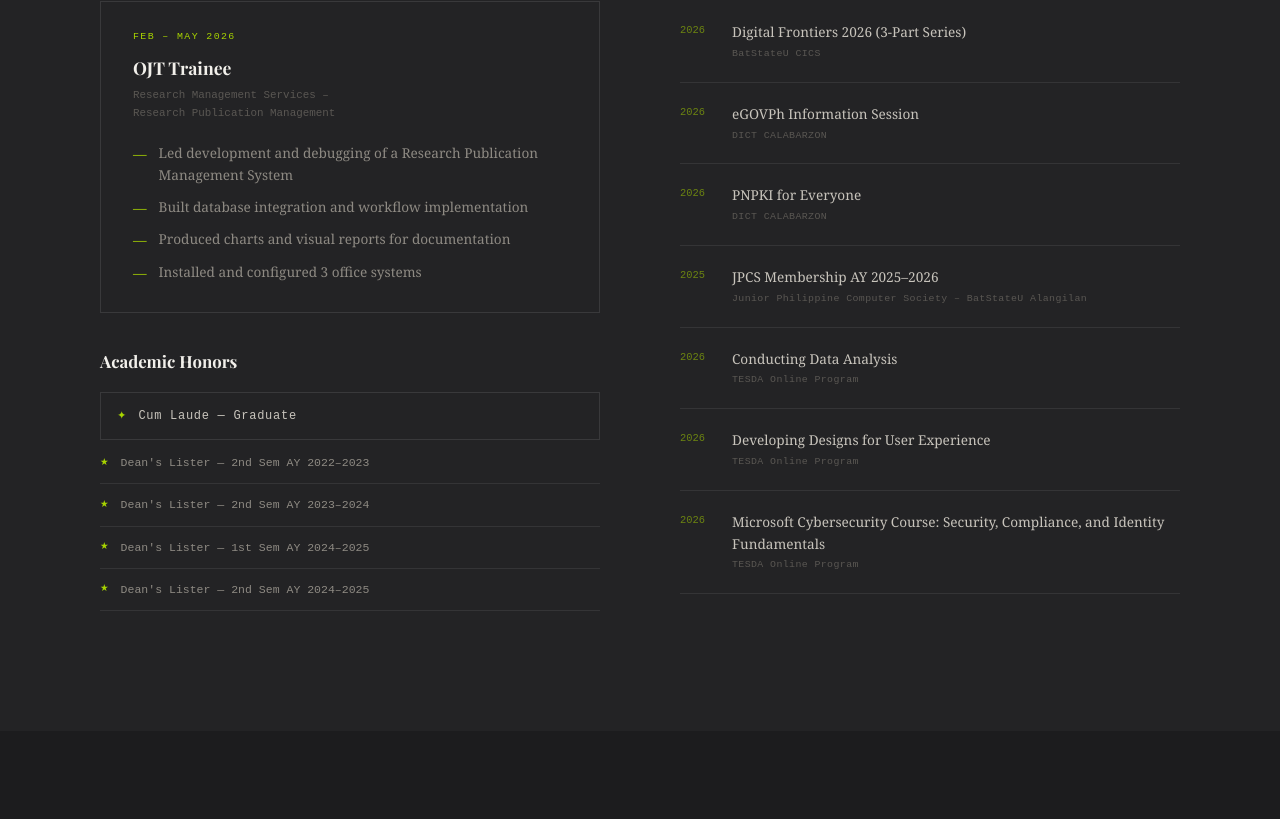
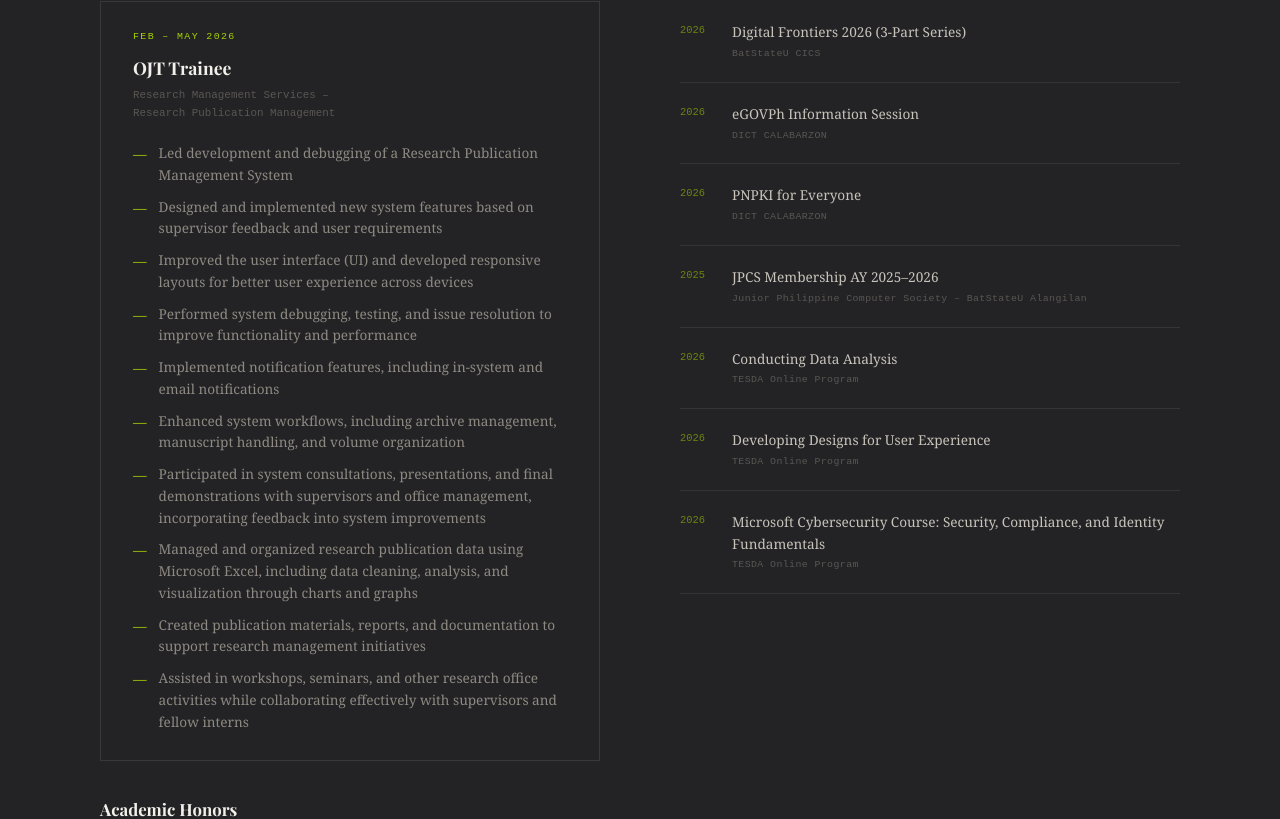
Before and after one commit to GuetaMac/My_Portfolio, a React (Vite) app: page / in a window 1280 px wide. Shown: the part 4389-5208 px from the top of the page. Built offline with nearby package versions, Linux system fonts and the light colour scheme.

Commit message:
add internship experience

```diff
--- a/src/components/Experience.jsx
+++ b/src/components/Experience.jsx
@@ -131,9 +131,15 @@ export default function Experience({ t }) {
                 >
                   {[
                     "Led development and debugging of a Research Publication Management System",
-                    "Built database integration and workflow implementation",
-                    "Produced charts and visual reports for documentation",
-                    "Installed and configured 3 office systems",
+                    "Designed and implemented new system features based on supervisor feedback and user requirements",
+                    "Improved the user interface (UI) and developed responsive layouts for better user experience across devices",
+                    "Performed system debugging, testing, and issue resolution to improve functionality and performance",
+                    "Implemented notification features, including in-system and email notifications",
+                    "Enhanced system workflows, including archive management, manuscript handling, and volume organization",
+                    "Participated in system consultations, presentations, and final demonstrations with supervisors and office management, incorporating feedback into system improvements",
+                    "Managed and organized research publication data using Microsoft Excel, including data cleaning, analysis, and visualization through charts and graphs",
+                    "Created publication materials, reports, and documentation to support research management initiatives",
+                    "Assisted in workshops, seminars, and other research office activities while collaborating effectively with supervisors and fellow interns",
                   ].map((item, i) => (
                     <li
                       key={i}
```
